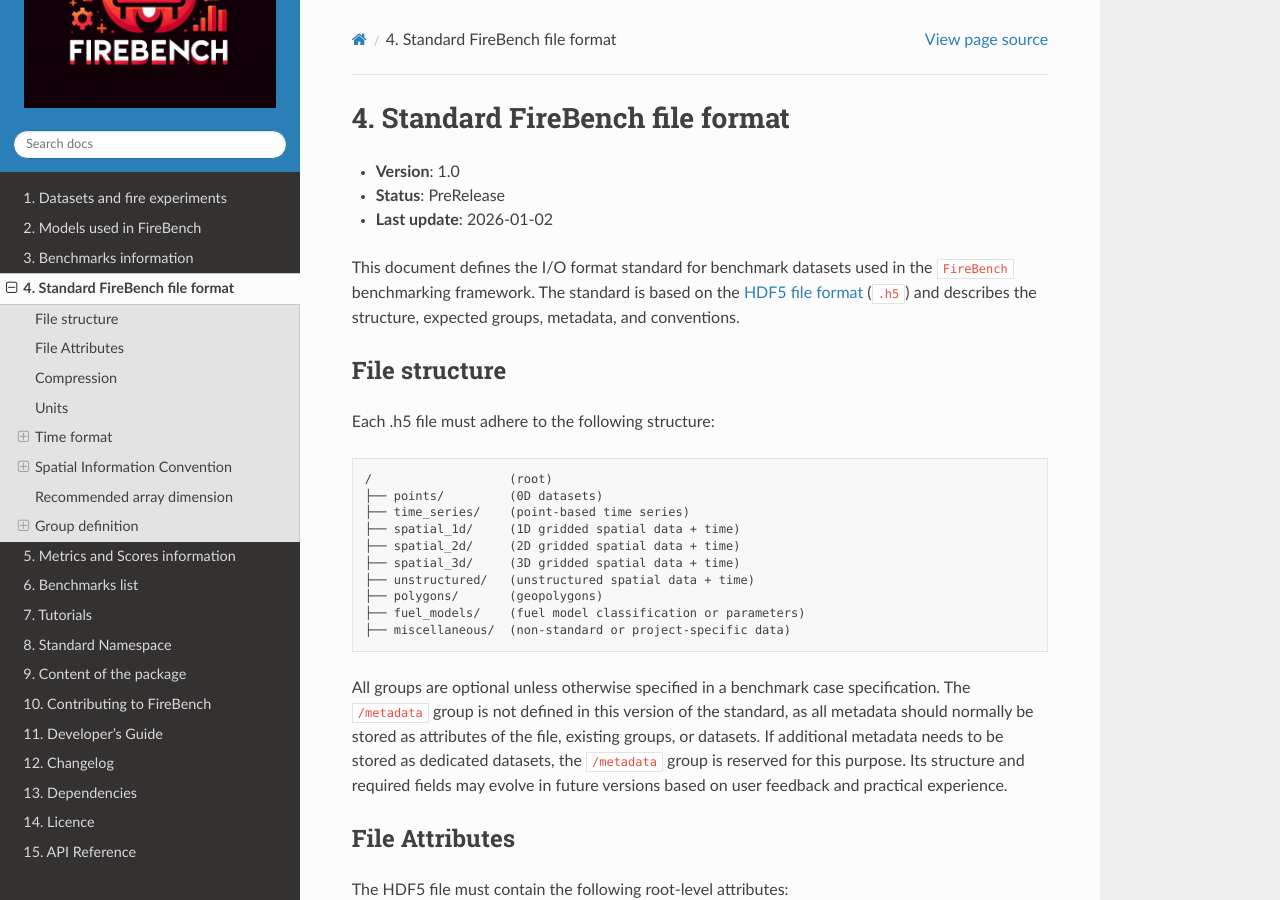
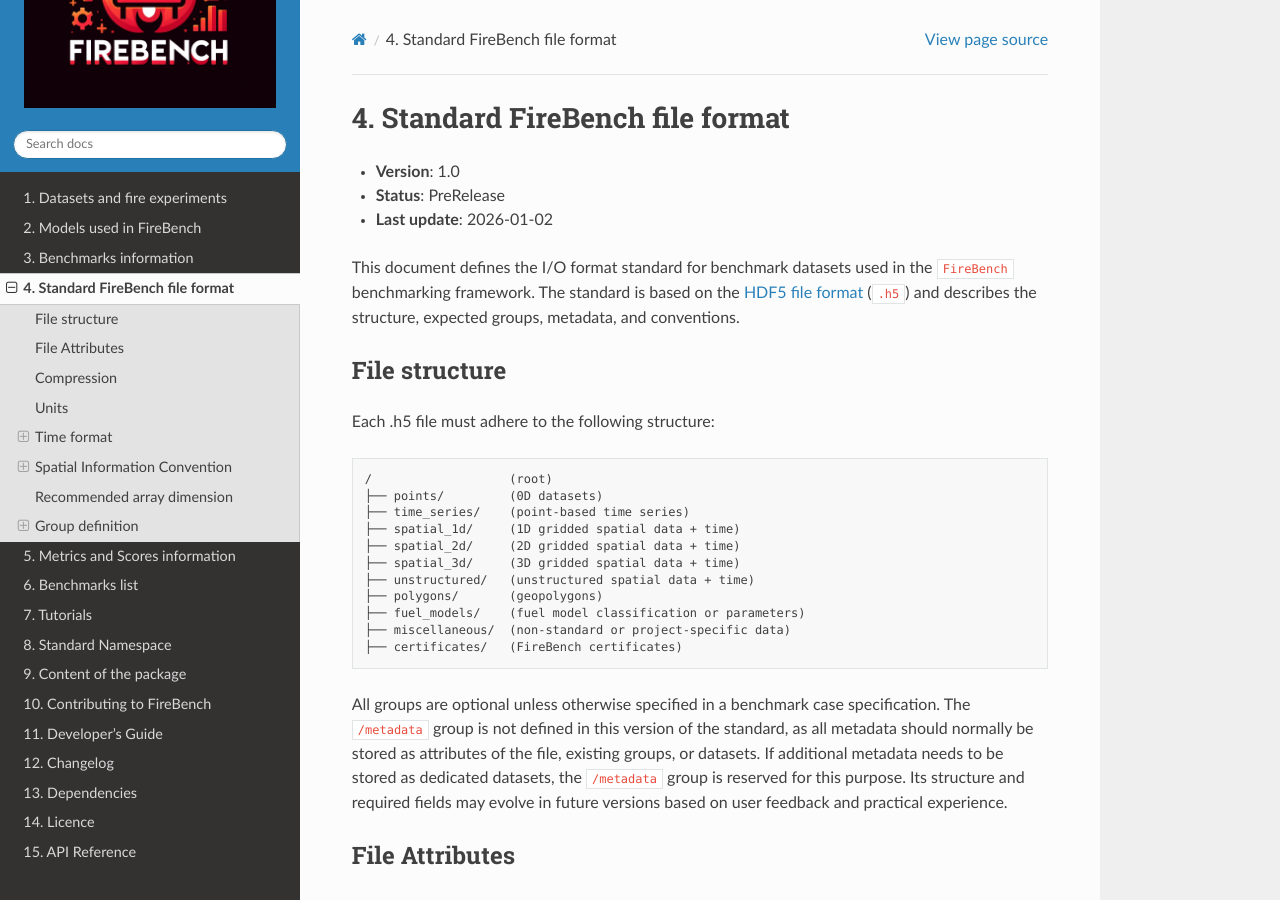
Before and after one commit to wirc-sjsu/firebench, a Sphinx documentation site: the page built from docs/standard_format.md, in a window 1280 px wide and 900 px high. Built offline with Sphinx 7.4.7 and the Read the Docs theme 3.1.0, drawn with Linux system fonts in a browser that asks for light colours; some of the changed text lies outside the part shown.

Commit message:
add certificates in std definition

````diff
--- a/docs/standard_format.md
+++ b/docs/standard_format.md
@@ -21,6 +21,7 @@ Each .h5 file must adhere to the following structure:
 ├── polygons/       (geopolygons)
 ├── fuel_models/    (fuel model classification or parameters)
 ├── miscellaneous/  (non-standard or project-specific data)
+├── certificates/   (FireBench certificates)
 ```
 
 All groups are optional unless otherwise specified in a benchmark case specification.
@@ -453,3 +454,7 @@ kml/polygons_2022_07_14.kml
 ### Metadata
 
 - If `/metadata` is present, it must contain only datasets (no nested groups) and each dataset must have a `description` attribute.
+
+### Certificates
+
+- Reserved namespace for FireBench certicitates. See certification documentation.
````
